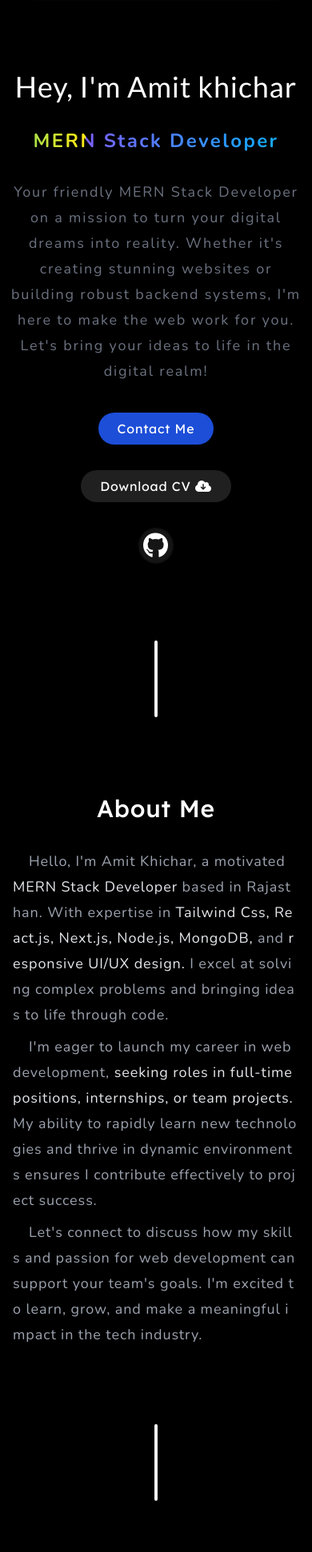
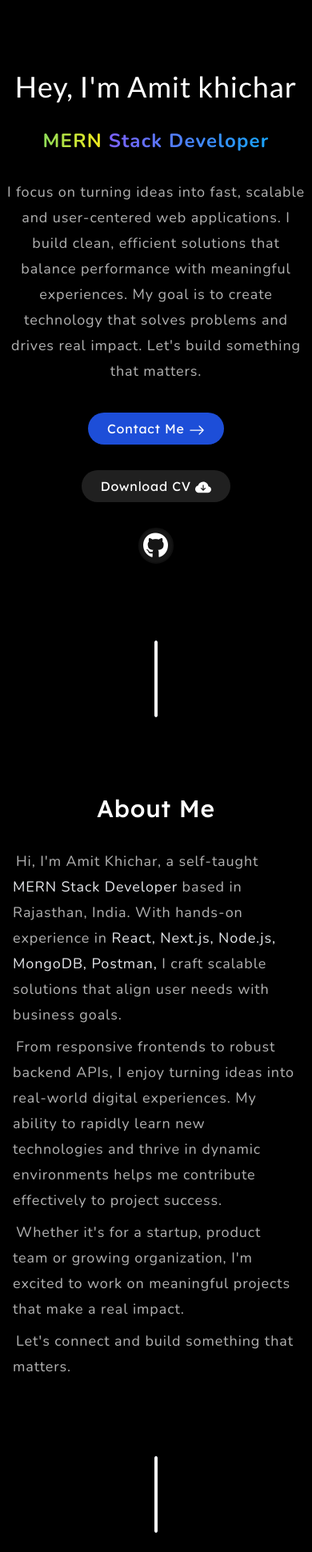
Before and after one commit to amitkhichar01/portfolio, a React (Vite) app: page / in a window 390 px wide. Shown: the part 56-1997 px from the top of the page at 80% size. Built offline with nearby package versions, Linux system fonts and the light colour scheme.

Commit message:
add more skills

```diff
--- a/package.json
+++ b/package.json
@@ -25,6 +25,7 @@
         "framer-motion": "^10.16.16",
         "react": "^18.2.0",
         "react-dom": "^18.2.0",
+        "react-icons": "^5.5.0",
         "react-scroll": "^1.9.0"
     },
     "devDependencies": {
--- a/src/About.jsx
+++ b/src/About.jsx
@@ -26,19 +26,20 @@ export default function about() {
         >
             <div className=" px-2 w-full text-base sm:w-5/6 lg:w-6/12 sm:text-base tracking-wider">
                 <SectionHeading heading="About Me" />
-                <div className="text-lg text-start tracking-wider break-all leading-8 indent-5 px-2 font-normal font-nunito">
-                    <p className="text-gray-400 pb-2">
-                        Hello, I&#39;m Amit Khichar, a motivated <span className="text-gray-200">MERN Stack Developer</span> based in Rajasthan. With expertise in{" "}
-                        <span className="text-gray-200">Tailwind Css, React.js, Next.js, Node.js, MongoDB, </span>
-                        and <span className="text-gray-200">responsive UI/UX design.</span> I excel at solving complex problems and bringing ideas to life through code.
+                <div className="text-lg text-start tracking-wider break-normal leading-8 indent-1 px-2 font-normal font-nunito">
+                    <p className="text-[#FFFFFFB3] pb-2">
+                        Hi, I&#39;m Amit Khichar, a self-taught <span className="text-gray-200">MERN Stack Developer</span> based in Rajasthan, India. With hands-on experience in
+                        <span className="text-gray-200"> React, Next.js, Node.js, MongoDB, Postman, </span>
+                        I craft scalable solutions that align user needs with business goals.
                     </p>
-                    <p className="text-gray-400 pb-2">
-                        I&#39;m eager to launch my career in web development, <span className="text-gray-200">seeking roles in full-time positions, internships, or team projects.</span> My ability to
-                        rapidly learn new technologies and thrive in dynamic environments ensures I contribute effectively to project success.
+                    <p className="text-[#FFFFFFB3] pb-2">
+                       From responsive frontends to robust backend APIs, I enjoy turning ideas into real-world digital experiences. My ability to rapidly learn new technologies and thrive in dynamic environments helps me contribute effectively to project success.
                     </p>
-                    <p className="text-gray-400">
-                        Let&#39;s connect to discuss how my skills and passion for web development can support your team&#39;s goals. I&#39;m excited to learn, grow, and make a meaningful impact in
-                        the tech industry.
+                    <p className="text-[#FFFFFFB3] pb-2">
+                        Whether it&#39;s for a startup, product team or growing organization, I&#39;m excited to work on meaningful projects that make a real impact.
+                    </p>
+                     <p className="text-[#FFFFFFB3]">
+                      Let&#39;s connect and build something that matters.
                     </p>
                 </div>
             </div>
--- a/src/Project.jsx
+++ b/src/Project.jsx
@@ -1,6 +1,7 @@
 import PropTypes from "prop-types";
 import { motion } from "framer-motion";
 import useAnimation from "./useAnimation";
+import { CiGlobe } from "react-icons/ci";
 
 const Project = ({ project, index }) => {
     const { ref, scale, opacity } = useAnimation(["0 1", "1.33 1"]);
@@ -13,20 +14,28 @@ const Project = ({ project, index }) => {
                     scale,
                     opacity,
                 }}
-                className={`flex bg-gray-100 max-w-[42rem] border border-black/5 rounded-lg overflow-hidden sm:pr-8 relative sm:h-[20rem] hover:bg-gray-200 transition sm:group-even:pl-8 ${
+                className={`flex max-w-[51rem] border border-[#ffffff26] rounded-lg overflow-hidden sm:pr-8 relative transition sm:group-even:pl-8 ${
                     index === 2 ? "mb-0" : "mb-8"
                 } ease-in duration-300`}
             >
-                <div className="pt-4 pb-7 px-5 sm:pl-10 sm:pr-2 sm:pt-10 sm:max-w-[50%] flex flex-col h-full sm:group-even:ml-[18rem]">
-                    <h2 className="text-2xl font-medium text-black font-lexend">{project.title}</h2>
-                    <p className="mt-2 leading-relaxed text-gray-700 tracking-wider font-medium font-lato">{project.description}</p>
-                    <div className="flex flex-wrap mt-4 gap-2 sm:mt-auto">
+                <div className="p-4 sm:pl-7 sm:pr-2 sm:pt-7 sm:max-w-[60%] flex flex-col h-full sm:group-even:ml-[18rem]">
+                    <h2 className="text-3xl font-mediu font-lexend">{project.title}</h2>
+                    <p className="mt-2 leading-relaxed text-base text-[#FFFFFFB3] tracking-wider font-medium font-lato">{project.description}</p>
+                    <div className="flex flex-wrap mt-10 gap-2">
                         {project.technologies.map((tech, techIndex) => (
-                            <span key={techIndex} className="bg-[#1d1c20] px-3 py-1 text-[0.8rem] font-lexend tracking-wider text-white rounded-full drop-shadow-[0_1px_1px_rgba(230,230,230)]">
+                            <span key={techIndex} className="px-4 py-2 text-sm font-lexend tracking-wider rounded-lg bg-[#151515]">
                                 {tech}
                             </span>
                         ))}
                     </div>
+                    <a
+                    href={project.url}
+                    target="_blank"
+                    rel="noopener noreferrer"
+                    className="mt-10 px-4 pt-2 pb-1 text-sm font-lexend tracking-wider rounded-lg bg-blue-700 hover:bg-blue-800 max-w-fit"
+                >
+                  <CiGlobe className="inline text-xl mb-0.5"/> <span>Website</span>
+                </a>
                 </div>
                 <div className="">
                     <a href={project.url} target="_blank" rel="noopener noreferrer">
@@ -34,18 +43,10 @@ const Project = ({ project, index }) => {
                             src={project.imageSrc}
                             alt={`Project ${index + 1} worked on`}
                             loading="lazy"
-                            className="absolute hidden sm:block top-8 -right-40 w-[28.25rem] rounded-t-lg shadow-2xl origin-bottom duration-300 hover:-rotate-2 transition-all group-hover:scale-[1.04] group-hover:-translate-x-3 group-hover:translate-y-3 group-hover:-rotate-2 group-even:group-hover:translate-x-3 group-even:group-hover:translate-y-3 group-even:group-hover:rotate-2 group-even:-right-40 hover:shadow-xl hover:shadow-gray-500"
+                            className="absolute hidden sm:block top-8 -right-40 w-[28.25rem] rounded-t-lg shadow-2xl origin-bottom duration-300 hover:-rotate-2 transition-all group-hover:scale-[1.04] group-hover:-translate-x-3 group-hover:translate-y-3 group-hover:-rotate-2 group-even:group-hover:translate-x-3 group-even:group-hover:translate-y-3 group-even:group-hover:rotate-2 group-even:-right-40"
                         />
                     </a>
                 </div>
-                <a
-                    href={project.url}
-                    target="_blank"
-                    rel="noopener noreferrer"
-                    className="absolute -top-5 -right-5  bg-blue-800/[0.9] pt-7 pb-2 pe-8 ps-4 text-[0.8rem] sm:text-lg  tracking-wider text-white rounded-b-lg"
-                >
-                    {project.view}
-                </a>
             </motion.div>
         </>
     );
--- a/src/Projects.jsx
+++ b/src/Projects.jsx
@@ -4,9 +4,8 @@ const projectData = [
   {
     title: "E-Commerce Website",
     description:
-      "I developed an e-commerce clone project to simulate the online shopping experience.",
+      "Developed a fully functional e-commerce website, closely resembling popular platforms.",
     technologies: ["Css", "Javascript", "NodeJs", "MongoDB", "GSAP"],
-    view: "View",
     url: "https://overlays.onrender.com/",
     imageSrc:
       "https://res.cloudinary.com/dcen2mnhx/image/upload/v1703653561/eiilnzmhx8zuiyfhdeid.jpg",
@@ -14,9 +13,8 @@ const projectData = [
   {
     title: "House Rental Website",
     description:
-      "Discover a house rental platform clone—prioritizing user interaction, responsive design, and efficient data management.",
+      "Discover a user-friendly platform for house rentals, user interaction, responsive design and efficient data management.",
     technologies: ["Css", "Bootstrap", "NodeJs", "Express", "MongoDB"],
-    view: "View",
     url: "https://wanderlust-k8cc.onrender.com/",
     imageSrc:
       "https://res.cloudinary.com/dcen2mnhx/image/upload/v1703654110/qogxhpy9m9hqcqdv5lsn.jpg",
@@ -24,7 +22,7 @@ const projectData = [
   {
     title: "BizBond Website",
     description:
-      "Developed a LinkedIn clone with user authentication, dynamic posts, and profile management using Next.js and Tailwind CSS",
+      "Developed a social media platform with user authentication, dynamic posts and profile management using Next.js and Node.js, MongoDB",
     technologies: [
       "NextJs",
       "React",
@@ -32,7 +30,6 @@ const projectData = [
       "MongoDB",
       "NextAuth",
     ],
-    view: "View",
     url: "https://bizbond.vercel.app",
     imageSrc:
       "https://res.cloudinary.com/dcen2mnhx/image/upload/v1719374605/bizbond_mh9bwp.jpg",
--- a/src/Skill.jsx
+++ b/src/Skill.jsx
@@ -2,7 +2,59 @@ import PropTypes from "prop-types";
 import { motion } from "framer-motion";
 import SectionHeading from "./section-heading";
 
-const skillsData = ["Html", "Css", "Bootstrap", "Tailwind Css", "Javascript", "React.js", "Next.js", "NextAuth", "Material UI", "Node.js", "Express", "Ejs (template)", "MongoDB", "Mongoose", "Git", "GitHub"];
+import {
+  FaHtml5,
+  FaCss3Alt,
+  FaBootstrap,
+  FaReact,
+  FaNodeJs,
+  FaGithub,
+  FaGitAlt,
+} from "react-icons/fa";
+import {
+  SiTailwindcss,
+  SiJavascript,
+  SiNextdotjs,
+  SiMongodb,
+  SiMongoose,
+  SiExpress,
+  SiEjs,
+  SiPostman,
+  SiTrello,
+} from "react-icons/si";
+import { RiShieldUserFill } from "react-icons/ri";
+import { VscVscode } from "react-icons/vsc";
+
+
+const frontendSkills = [
+  { name: "Html", icon: <FaHtml5 className="text-xl" style={{ fill: '#e34c26' }} /> },
+  { name: "Css", icon: <FaCss3Alt className="text-xl" style={{ fill: '#264de4' }} /> },
+  { name: "Javascript", icon: <SiJavascript className="text-xl" style={{ fill: '#f7df1e' }} /> },
+  { name: "React", icon: <FaReact className="text-xl" style={{ fill: '#61DBFB' }} /> },
+  { name: "Next.js", icon: <SiNextdotjs className="text-xl" style={{ fill: '#ffffff' }} /> },
+  { name: "Bootstrap", icon: <FaBootstrap className="text-xl" style={{ fill: '#7952b3' }} /> },
+  { name: "Tailwind Css", icon: <SiTailwindcss className="text-xl" style={{ fill: '#38bdf8' }} /> },
+];
+
+const backendSkills = [
+  { name: "Node.js", icon: <FaNodeJs className="text-xl" style={{ fill: '#3c873a' }} /> },
+  { name: "Express", icon: <SiExpress className="text-xl" style={{ fill: '#888888' }} /> },
+  { name: "Ejs (template)", icon: <SiEjs className="text-xl" style={{ fill: '#a91e50' }} /> },
+  { name: "NextAuth", icon: <RiShieldUserFill className="text-xl" style={{ fill: '#888888' }} /> },
+];
+
+const databases = [
+  { name: "MongoDB", icon: <SiMongodb className="text-xl" style={{ fill: '#47A248' }} /> },
+  { name: "Mongoose", icon: <SiMongoose className="text-xl" style={{ fill: '#880000' }} /> },
+];
+
+const tools = [
+  { name: "Git", icon: <FaGitAlt className="text-xl" style={{ fill: '#f34f29' }} /> },
+  { name: "GitHub", icon: <FaGithub className="text-xl" style={{ fill: '#888888' }} /> },
+   { name: "Postman", icon: <SiPostman className="text-xl" style={{ fill: '#ff6c37' }} /> },
+  { name: "VS Code", icon: <VscVscode className="text-xl" style={{ fill: '#007acc' }} /> },
+   { name: "Trello", icon: <SiTrello className="text-xl" style={{ fill: '#0079bf' }} /> },
+];
 
 const fadeInAnimationVariants = {
   initial: {
@@ -20,37 +72,72 @@ const fadeInAnimationVariants = {
 
 const SkillItem = ({ skill, index }) => (
   <motion.li
-        className="bg-gray-200 text-black text-sm py-2 px-3 rounded-md md:text-lg  md:px-5 md:py-3 skill font-nunito font-semibold"
+    className="bg-[#151515] flex flex-row items-center gap-2 text-sm py-2 px-3 rounded-lg md:text-lg  md:px-5 md:py-3 skill font-nunito font-semibold"
     variants={fadeInAnimationVariants}
     initial="initial"
     whileInView="animate"
     viewport={{ once: true }}
     custom={index}
   >
-        {skill}
+    <span>{skill.icon}</span>
+    <span>{skill.name}</span>
   </motion.li>
 );
 
 SkillItem.propTypes = {
-    skill: PropTypes.string.isRequired,
+  skill: PropTypes.shape({
+    name: PropTypes.string.isRequired,
+    icon: PropTypes.node,
+  }).isRequired,
   index: PropTypes.number.isRequired,
 };
 
 const SkillsData = () => (
-    <ul className="flex flex-wrap justify-center gap-2">
-        {skillsData.map((skill, index) => (
+  <ul className="flex flex-col flex-wrap justify-center items-start gap-2 sm:ml-5 md:ml-12 lg:ml-24">
+    <div className="mt-10">
+      <h4 className="mb-3 text-2xl">FrontEnd</h4>
+      <div className="flex flex-row items-center gap-2 flex-wrap ml-2">
+        {frontendSkills.map((skill, index) => (
           <SkillItem key={index} skill={skill} index={index} />
         ))}
+      </div>
+    </div>
+    <div className="mt-10">
+      <h4 className="mb-3 text-2xl">BackEnd</h4>
+      <div className="flex flex-row items-center gap-2 flex-wrap ml-2">
+        {backendSkills.map((skill, index) => (
+          <SkillItem key={index} skill={skill} index={index} />
+        ))}
+      </div>
+    </div>
+    <div className="mt-10">
+      <h4 className="mb-3 text-2xl">Database</h4>
+      <div className="flex flex-row items-center gap-2 flex-wrap ml-2">
+        {databases.map((skill, index) => (
+          <SkillItem key={index} skill={skill} index={index} />
+        ))}
+      </div>
+    </div>
+    <div className="mt-10">
+      <h4 className="mb-3 text-2xl">Tools & platforms</h4>
+      <div className="flex flex-row items-center gap-2 flex-wrap ml-2">
+        {tools.map((skill, index) => (
+          <SkillItem key={index} skill={skill} index={index} />
+        ))}
+      </div>
+    </div>
   </ul>
 );
 
 export default function Skill() {
   return (
-        <section id="skill" className="flex justify-center flex-col items-center tracking-wider pt-24 px-2">
+    <section
+      id="skill"
+      className="flex justify-center flex-col items-center tracking-wider pt-24 px-2"
+    >
       <div className="scroll-mt-28 max-w-[53rem]">
         <SectionHeading heading="Skills" />
         <SkillsData />
-
       </div>
     </section>
   );
--- a/src/hero.jsx
+++ b/src/hero.jsx
@@ -1,6 +1,8 @@
 import "./hero.css";
 import { motion } from "framer-motion";
 import { Link } from "react-scroll";
+import { BsFillCloudArrowDownFill } from "react-icons/bs";
+import { BsArrowRight } from "react-icons/bs";
 
 function hero() {
     const transition = { duration: 0.7, ease: "easeIn" };
@@ -18,14 +20,13 @@ function hero() {
         >
             <div className="flex justify-center items-center flex-col tracking-wider">
                 <h1 className="text-4xl font-medium tracking-wide mb-8 sm:text-5xl text-center  font-lato">Hey, I&#39;m Amit khichar</h1>
-                <h2 className="magic-text headline font-nunito text-2xl font-bold mb-4 sm:text-3xl tracking-widest text-center">MERN Stack Developer</h2>
-                <p className="font-nunito my-4 px-2 w-full text-lg text-gray-500 leading-8 tracking-widest text-center sm:w-5/6 lg:w-7/12 xl:w-2/5">
-                    Your friendly MERN Stack Developer on a mission to turn your digital dreams into reality. Whether it&apos;s creating stunning websites or building robust backend systems, I&apos;m
-                    here to make the web work for you. Let&apos;s bring your ideas to life in the digital realm!
+                <h2 className="magic-text headline font-nunito text-2xl font-bold mb-4 sm:text-3xl tracking-wider text-center">MERN Stack Developer</h2>
+                <p className="font-nunito my-4 px-2 w-full text-lg text-[#FFFFFFB3] leading-8 tracking-wider text-center sm:w-5/6 lg:w-7/12 xl:w-2/5">
+                I focus on turning ideas into fast, scalable and user-centered web applications. I build clean, efficient solutions that balance performance with meaningful experiences. My goal is to create technology that solves problems and drives real impact. Let&#39;s build something that matters.
                 </p>
                 <div className="mt-5 flex justify-center items-center flex-col gap-8 sm:flex-row font-lexend">
                     <Link to="contact" smooth={true} duration={800} className="rounded-full bg-blue-700 hover:bg-blue-800 py-2 px-6 cursor-pointer transition-all duration-300 ease-in">
-                        Contact Me
+                        <span>Contact Me</span> <BsArrowRight className="inline text-xl"/>
                     </Link>
                     <a
                         id="downloadBtn"
@@ -35,7 +36,7 @@ function hero() {
                         download="Amit-Resume.pdf"
                         className="rounded-full bg-[#202020] hover:bg-[#151515] py-2 px-6 cursor-pointer transition-all duration-500 ease-in"
                     >
-                        Download CV <i className="fa-solid fa-cloud-arrow-down"></i>
+                        <span>Download CV</span> <BsFillCloudArrowDownFill className="inline text-xl"/>
                     </a>
                     <a href="https://github.com/amitkhichar01" target="blank">
                         <i
--- a/src/navbar.jsx
+++ b/src/navbar.jsx
@@ -6,7 +6,7 @@ function Navbar() {
 
     return (
         <motion.nav className="flex justify-center items-center fixed top-0 w-full z-50" initial={{ y: -100, opacity: 0 }} animate={{ y: 0, opacity: 1 }} transition={transition}>
-            <div className="font-lato flex justify-center items-center gap-2 cursor-pointer rounded-full mt-2 p-1 tracking-wider bg-[#242526] shadow-[0px_0px_5px] shadow-gray-500 sm:gap-4 sm:px-2 sm:py-1">
+            <div className="font-lato flex justify-center items-center gap-2 cursor-pointer rounded-lg mt-2 p-1 tracking-wider bg-[#202020] border border-[#ffffff26] sm:gap-4 sm:px-2 sm:py-1">
                 <Link to="home" smooth={true} className="relative p-2 text-sm transition-all ease-in duration-500 sm:px-3 sm:py-2 sm:text-base hover:text-gray-500">
                     Home
                 </Link>
--- a/src/section-divider.jsx
+++ b/src/section-divider.jsx
@@ -1,8 +1,27 @@
+import { useRef } from "react";
+import { motion, useScroll, useTransform, useSpring } from "framer-motion";
 
 export default function SectionDivider() {
-    return (
-        <div className="flex flex-row justify-center items-center">
-            <div className="bg-gray-100 drop-shadow-lg shadow-white mt-24 h-24 w-1 rounded-full "></div>
-        </div>
-    );
+  const ref = useRef(null);
+
+  const { scrollYProgress } = useScroll({
+    target: ref,
+    offset: ["start 75%", "start 50%"],
+  });
+
+  const progress = useSpring(scrollYProgress, { stiffness: 100, damping: 30 });
+
+  // Height grows from 0% to 100%
+  const height = useTransform(progress, [0, 1], ["0%", "100%"]);
+
+  return (
+    <div ref={ref} className="flex justify-center items-center mt-24 h-24">
+      <div className="relative w-1 h-full bg-gray-700 rounded-full overflow-hidden">
+        <motion.div
+          style={{ height }}
+          className="absolute top-0 left-0 right-0 bg-white rounded-full"
+        />
+      </div>
+    </div>
+  );
 }
```
Also changed, not shown: public/mouseJs.js (line endings or trailing spaces), 1 other file (tests, documents, lock files or other folders). Lines whose indentation alone changed are shown as unchanged.
